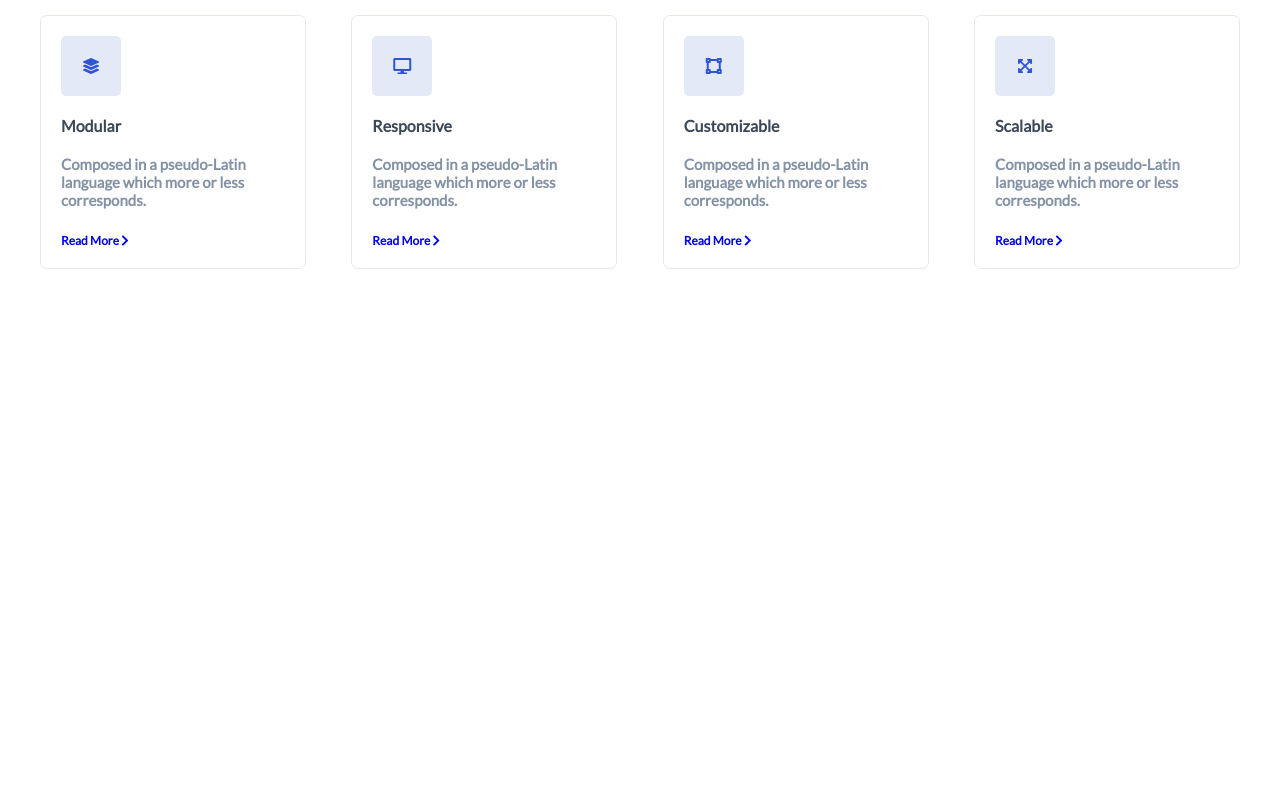
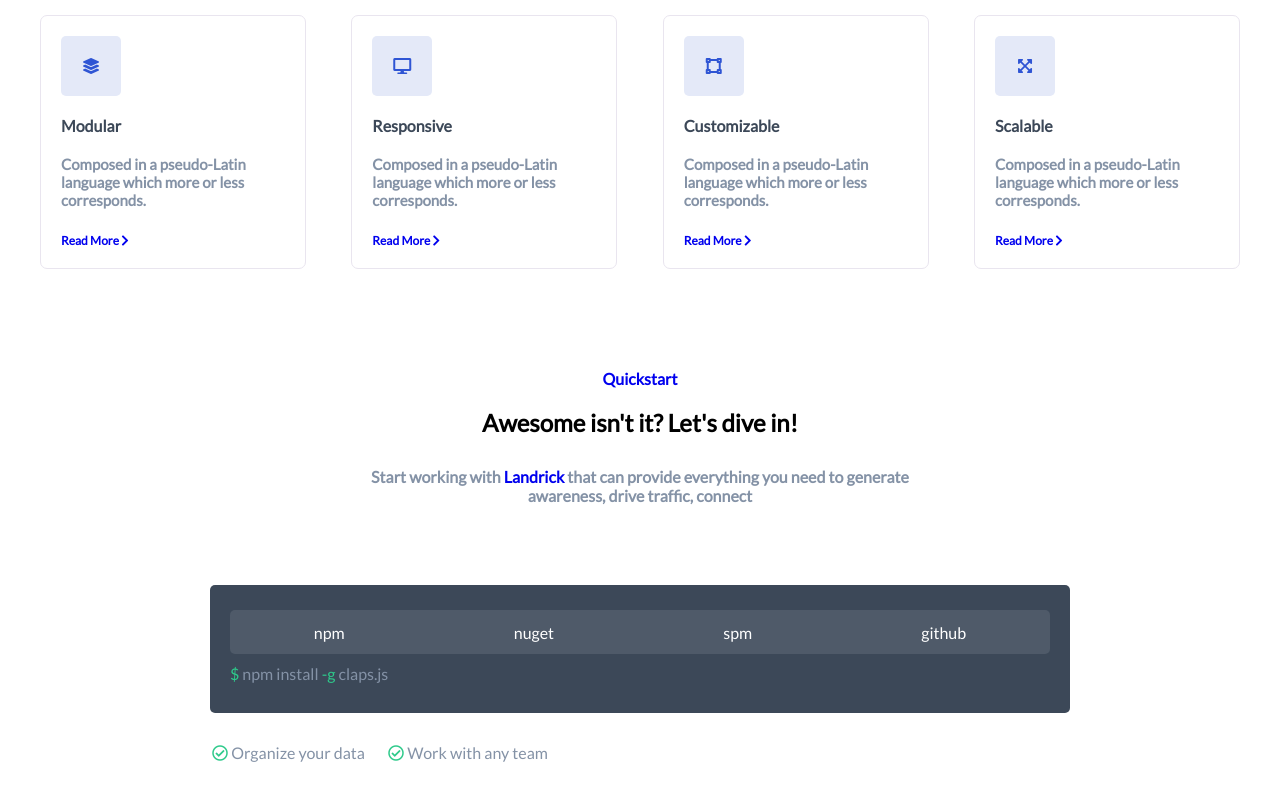
Before and after one commit to teresa-spigoni/proj-html-vuejs, a website: page index.html in a window 1280 px wide. Shown: the part 1155-1955 px from the top of the page. Before the commit the page ends 1424 px from the top, so only its background shows below. Drawn offline with nearby package versions, Linux system fonts and the light colour scheme.

Commit message:
main center part 1

```diff
--- a/index.html
+++ b/index.html
@@ -171,6 +171,34 @@
         <!-- main center -->
         <div class="main-center">
 
+          <div class="main-center-first-box">
+            <div class="quickstart">
+              <a href="#">Quickstart</a>
+            </div>
+            <h2>Awesome isn't it? Let's dive in!</h2>
+            <p>Start working with <a href="#">Landrick</a> that can provide everything you need to generate awareness, drive traffic, connect</p>
+
+            <div class="box">
+              <nav>
+                <div>npm</div>
+                <div>nuget</div>
+                <div>spm</div>
+                <div>github</div>
+              </nav>
+              <div class="bottom">
+                <span class="green-text">$</span> npm install <span class="green-text">-g</span> claps.js
+              </div>
+            </div>
+
+            <div class="organize"> <i class="far fa-check-circle"></i> Organize your data</div>
+            <div class="work"> <i class="far fa-check-circle"></i> Work with any team</div>
+          </div>
+
+          <div class="main-center-second-box">
+
+          </div>
+
+
         </div>
         <!-- main center -->
 
--- a/src/app.scss
+++ b/src/app.scss
@@ -294,7 +294,87 @@ header{
   }
 
   &-center{
+    padding: 100px 0;
 
+    &-first-box{
+      text-align: center;
+
+      .quickstart{
+        font-weight: bold;
+        padding-bottom: 20px;
+      }
+
+      p{
+        color: #8492A6;
+        font-weight: bold;
+        width: 550px;
+        margin: 0 auto;
+        padding: 30px 0 30px 0;
+      }
+
+      .box{
+        background: #3C4858;
+        margin: 50px auto 10px auto;
+        padding: 25px  20px 30px 20px;
+        width: 860px;
+        border-radius: 5px;
+
+        nav{
+          background: #4F5A69;
+          padding: 2.5px 0;
+          width: 820px;
+          margin: 0 auto;
+          border-radius: 5px;
+
+          div{
+            color: #fff;
+            display: inline-block;
+            border-radius: 2px;
+            padding: 10px 83px;
+          }
+
+          div:hover{
+            background: #3C4858;
+          }
+        }
+
+        .bottom{
+          color: #8492A6;
+          text-align: left;
+          font-size: 16px;
+          margin-top: 10px;
+
+          .green-text{
+            color: #2ECA8B;
+          }
+        }
+
+      }
+
+      .organize{
+        display: inline-block;
+        margin-top: 20px;
+        color: #8492A6;
+        margin-right: 20px;
+        font-size: 16px;
+      }
+
+      .work{
+        display: inline-block;
+        margin-top: 20px;
+        color: #8492A6;
+        margin-right: 520px;
+        font-size: 16px;
+      }
+
+      i{
+        color: #2ECA8B;
+      }
+    }
+
+    &-second-box{
+
+    }
   }
 
   &-bottom{
@@ -303,3 +383,28 @@ header{
 
 }
 // ---------------------------------
+
+
+
+
+
+
+
+
+
+
+
+
+
+
+
+
+
+
+
+
+
+
+
+
+//
```
Also changed, not shown: dist/app.css.
